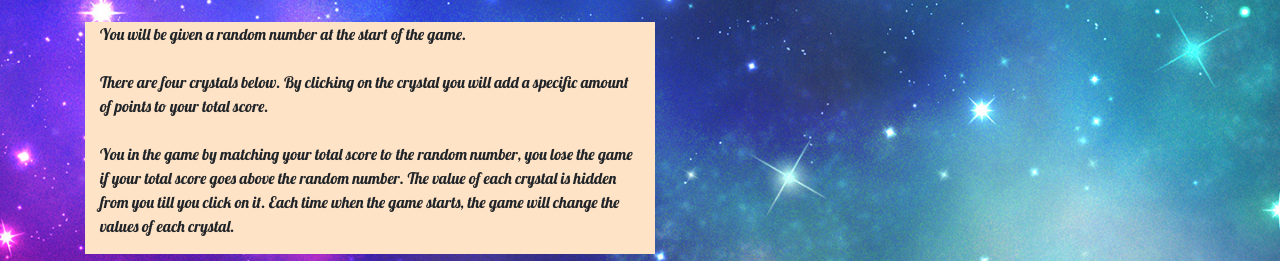
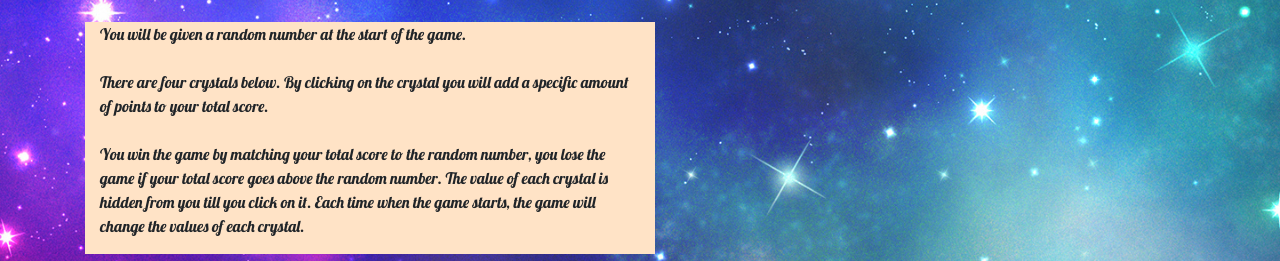
Before and after one commit to NathanNovak/unit-4-game, a plain HTML site: page index.html in a window 1280 px wide. Shown: the part 138-399 px from the top of the page. Drawn offline with nearby package versions, Linux system fonts and the light colour scheme.

Commit message:
updated index

```diff
--- a/index.html
+++ b/index.html
@@ -36,12 +36,12 @@
         <p>
           You will be given a random number at the start of the game.
           <br>
-                    <br> There are four crystals below. By clicking on the crystal you will add a specific amount of points to
-                    your total score.
+          <br> There are four crystals below. By clicking on the crystal you will add a specific amount of points to your total
+          score.
           <br>
-                    <br> You in the game by matching your total score to the random number, you lose the game if your total score
-                    goes above the random number. The value of each crystal is hidden from you till you click on it. Each
-                    time when the game starts, the game will change the values of each crystal.
+          <br> You win the game by matching your total score to the random number, you lose the game if your total score goes
+          above the random number. The value of each crystal is hidden from you till you click on it. Each time when the
+          game starts, the game will change the values of each crystal.
         </p>
       </div>
     </div>
@@ -52,10 +52,9 @@
             0
           </div>
           <div id="number-box2" class="col-md-4">
-                        <p>Wins:
-                            <span id="wins">0</span>
+            <p>Wins: <span id="wins">0</span>
             </p>
-                        <p>Losses:<span id="losses">0</span>
+            <p>Losses: <span id="losses">0</span>
             </p>
           </div>
         </div>
```
Lines whose indentation alone changed are shown as unchanged.
